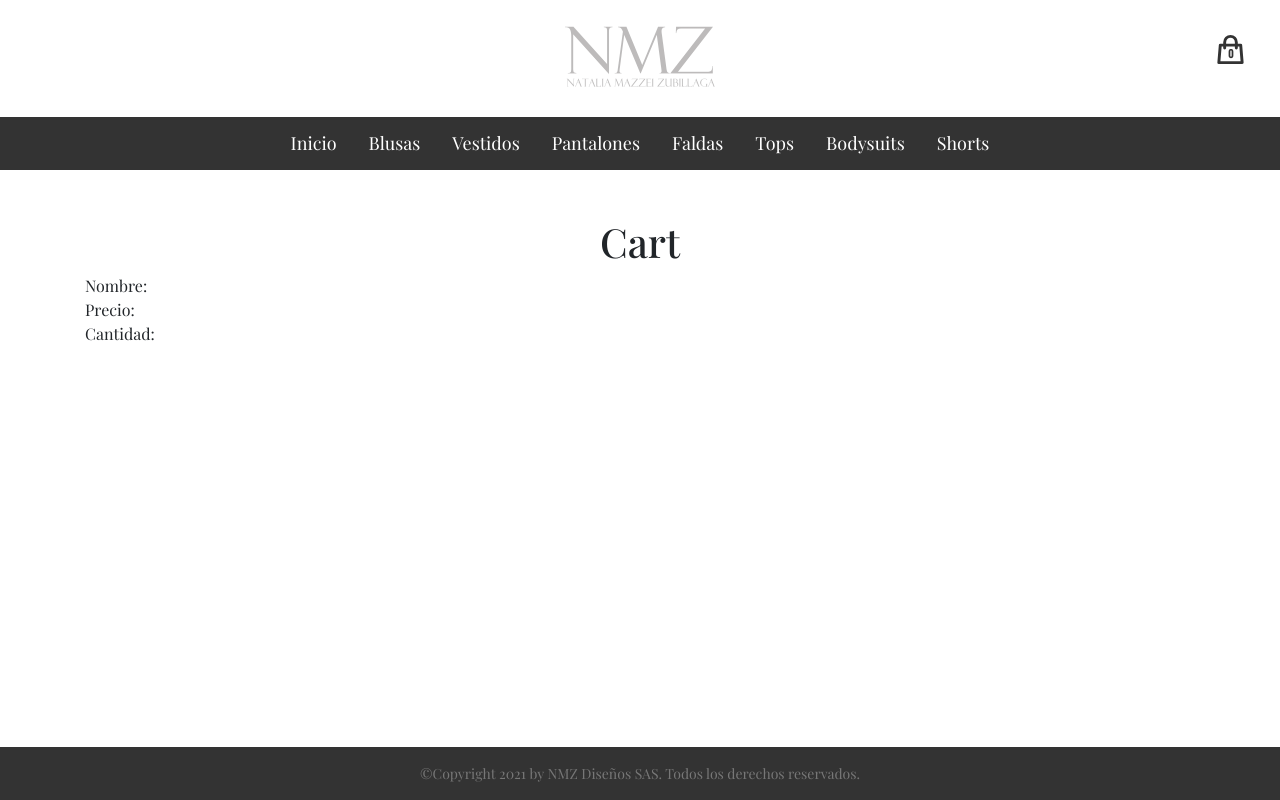
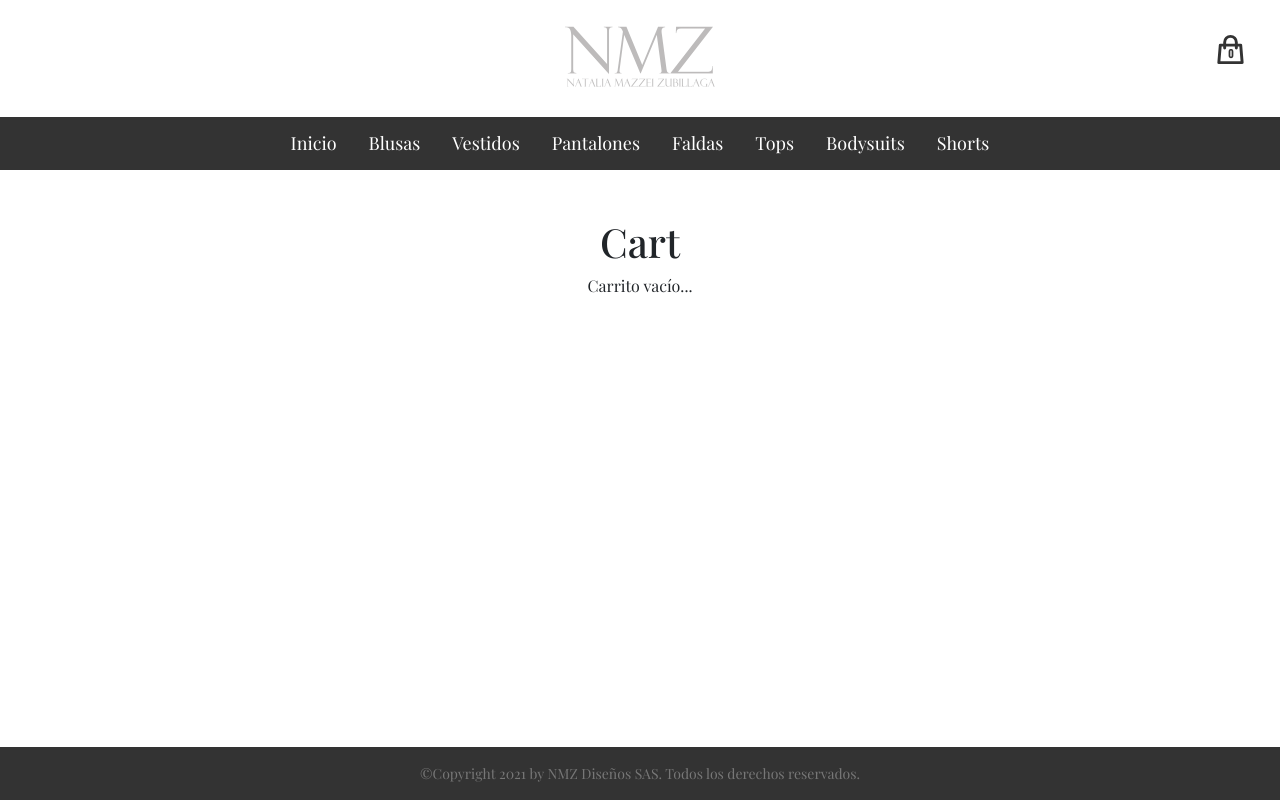
Before and after one commit to franklinsalcedo/shopnmz, a React (Create React App) app: page /cart in a window 1280 px wide. Built offline with nearby package versions, Linux system fonts and the light colour scheme; a web font is replaced by a local one.

Commit message:
Mejoras y ajustes en cart

```diff
--- a/src/components/Cart/Cart.jsx
+++ b/src/components/Cart/Cart.jsx
@@ -1,14 +1,25 @@
-import { useState, useContext } from 'react';
+import { useState, useEffect, useContext } from 'react';
 import { products } from '../../products';
 import { Store } from '../../store';
 
 
 function Cart() {
-    const [items, setItems] = useState([]);
-    const [data, SetData] = useContext(Store);
+    const [data, setData] = useContext(Store);
+    const [listProducts] = useState(products);
+    const [selects, setSelects] = useState([]);
 
+    const getStoreData = () => {
+        const dataStore = data.items;
+        dataStore.forEach((item,index) => {
+            let sel = listProducts.filter(product => product.id === item.itemId);
+            selects.push(sel);
+        });
+        console.log(selects);
+    }
 
-
+    useEffect(() => {
+        getStoreData();
+    })
 
     return (
         <section className="container" id="cart">
@@ -18,18 +29,27 @@ function Cart() {
                 </div>
             </div>
             {
-                data.items.map(item =>
-
-                    <p>{item.itemId}</p>
-                )
+                selects.length ?
+                selects.map((item, index) => (
+                    <div className="row">
+                        <div className="col-12">
+                            Nombre: { item[0].title }
+                        </div>
+                        <div className="col-12">
+                            Precio: ${ item[0].price }
+                        </div>
+                        <div className="col-12">
+                            Cantidad:
+                        </div>
+                    </div>
+                ))
+                :
+                <div className="row">
+                    <div className="col-12 text-center">
+                        <p>Carrito vacío...</p>
+                    </div>
+                </div>
             }
-            <div className="row">
-                <div className="col-12">
-                    Nombre: <br/>
-                    Precio: <br/>
-                    Cantidad:
-                </div>
-            </div>
         </section>
     );
 }
```
Also changed, not shown: 1 other file (tests, documents, lock files or other folders).
